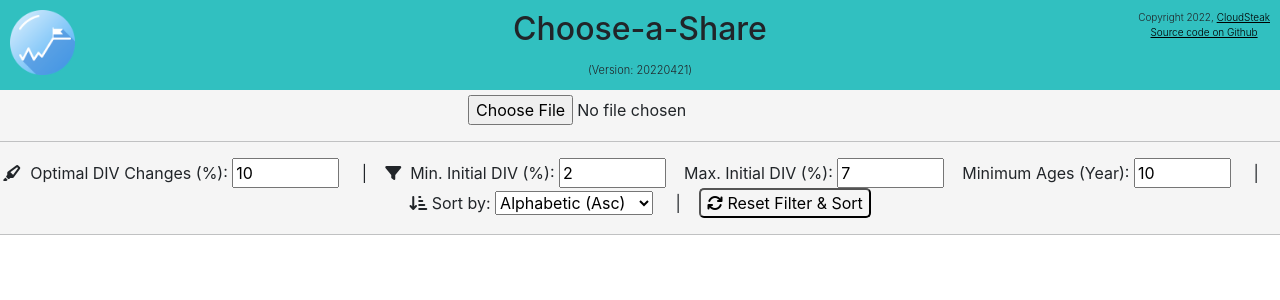
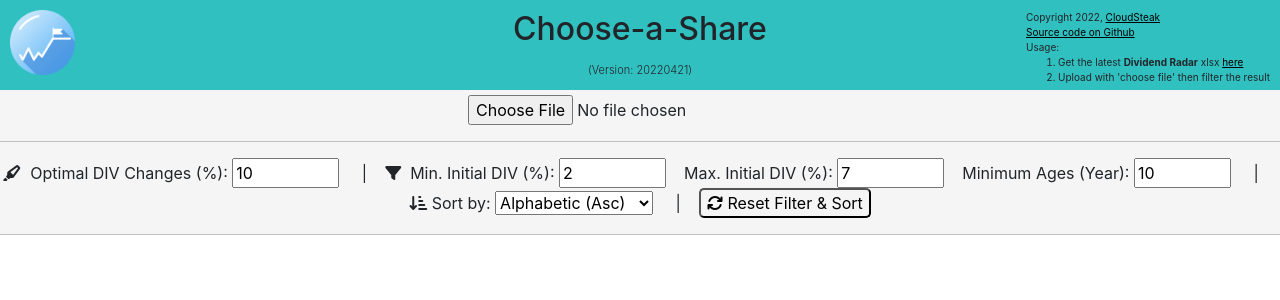
Before and after one commit to the1bit/choose-a-share, a React (Create React App) app: page / in a window 1280 px wide. Shown: the top 300 px of the page. Built offline with nearby package versions, Linux system fonts and the light colour scheme.

Commit message:
Final 20220421

```diff
--- a/src/App.css
+++ b/src/App.css
@@ -139,8 +139,9 @@ button {
   top: 10px;
   right: 10px;
   font-size: 10px;
-  font-weight: 300;
+  font-weight: 400;
   border-radius: 5px;
+  text-align: left;
 }
 
 a{
--- a/src/App.js
+++ b/src/App.js
@@ -224,8 +224,15 @@ function App() {
         <h2>Choose-a-Share</h2>
         <label className='versionNumber'>(Version: 20220421)</label>
         <div className='legalInformation'>
-          <label>Copyright {new Date().getFullYear()}, <a href='https://cloudsteak.com' target='_blank'>CloudSteak</a></label><br></br>
-          <label><a href='https://github.com/the1bit/choose-a-share' target='_blank'>Source code on Github</a></label>
+          <label>Copyright {new Date().getFullYear()}, <a href='https://cloudsteak.com' rel='noopener noreferrer' target='_blank'>CloudSteak</a></label><br></br>
+          <label><a href='https://github.com/the1bit/choose-a-share' rel='noopener noreferrer' target='_blank'>Source code on Github</a></label><br></br>
+          Usage:
+          <ol>
+            <li>Get the latest <strong>Dividend Radar</strong> xlsx <a href='https://www.portfolio-insight.com/dividend-radar' rel='noopener noreferrer' target='_blank'>here</a></li>
+            <li>Upload with 'choose file' then filter the result</li>
+          </ol>
+
+
         </div>
       </div>
       <div>{getFileUpdateDate(items)}</div>
```
